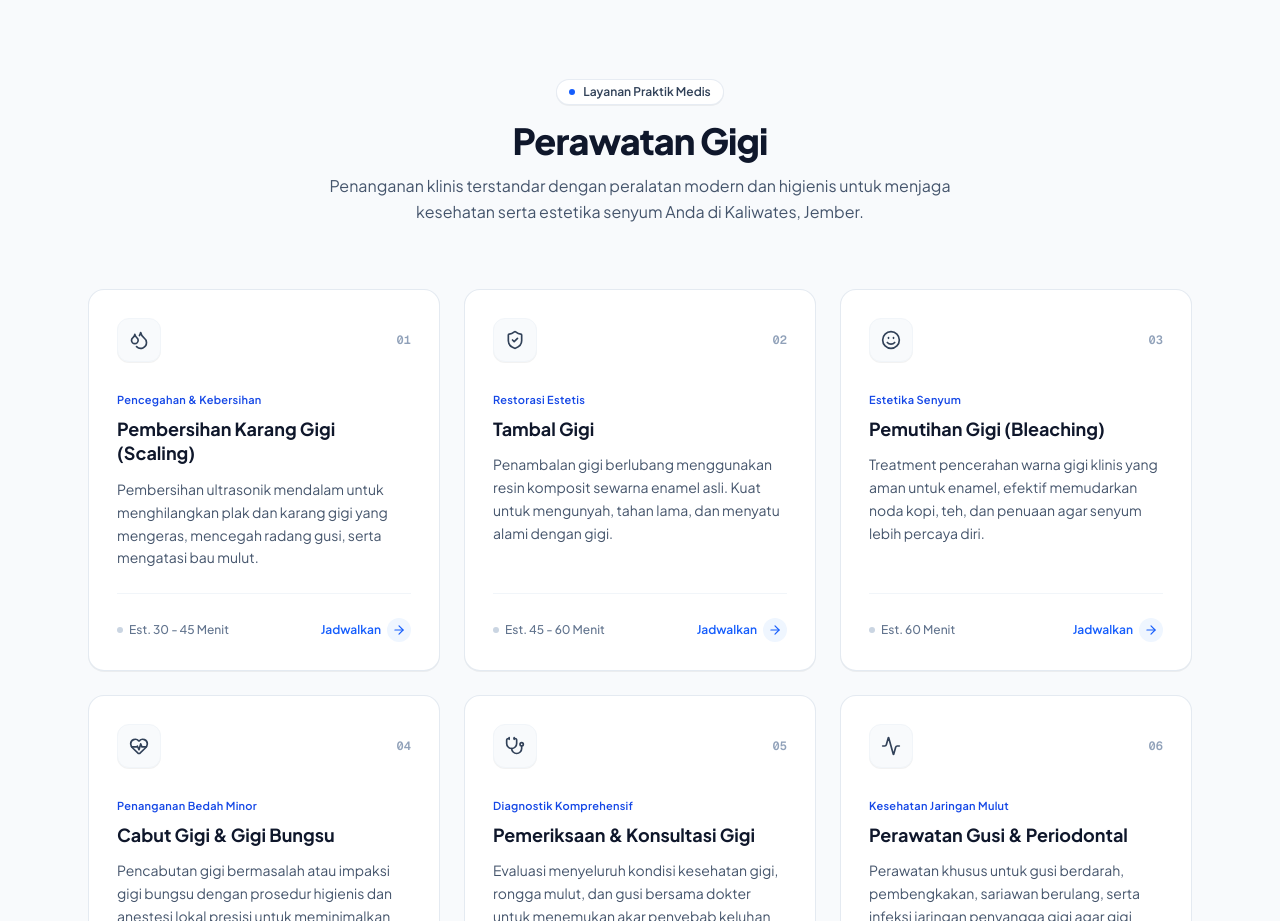
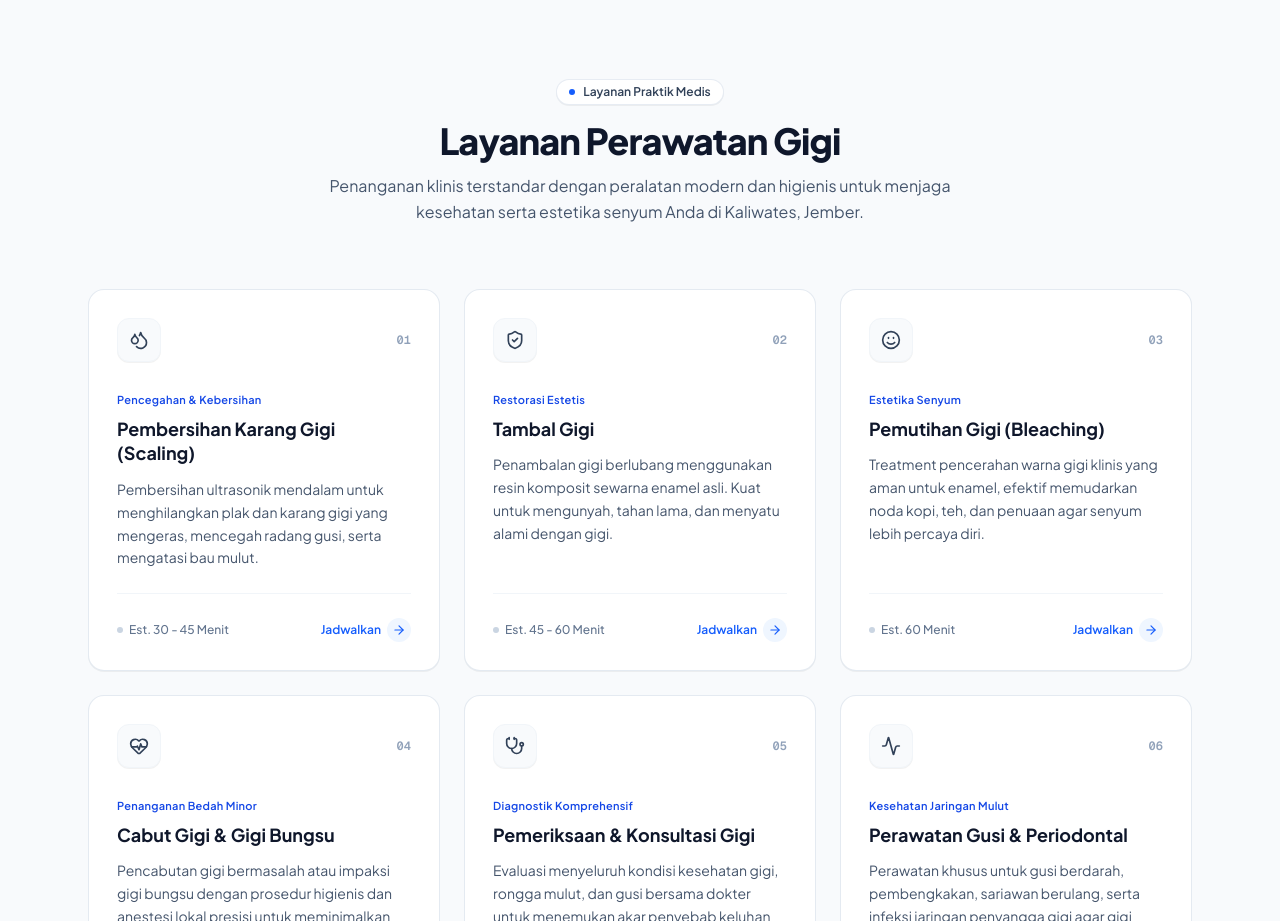
Before and after one commit to Myon2000/web-klinik-gigi, a Next.js app: page / in a window 1280 px wide. Shown: the part 820-1741 px from the top of the page. Built offline with nearby package versions, Linux system fonts and the light colour scheme; no server answers; the database is empty.

Commit message:
feat(seo): add OpenGraph and Twitter share preview images and polish services section title

```diff
--- a/src/app/layout.js
+++ b/src/app/layout.js
@@ -59,12 +59,23 @@ export const metadata = {
     siteName: "Klinik drg. Hetty",
     locale: "id_ID",
     type: "website",
+    images: [
+      {
+        url: "https://images.pexels.com/photos/3845653/pexels-photo-3845653.jpeg?auto=compress&cs=tinysrgb&w=1200",
+        width: 1200,
+        height: 630,
+        alt: "Klinik drg. Hetty Jember - Pelayanan Perawatan Gigi Profesional",
+      },
+    ],
   },
   twitter: {
     card: "summary_large_image",
     title: "Klinik drg. Hetty Jember | Dokter Gigi Profesional",
     description:
       "Klinik dokter gigi di Kaliwates Jember. Scaling, tambal gigi, behel, dan cabut gigi. Buat janji online mudah.",
+    images: [
+      "https://images.pexels.com/photos/3845653/pexels-photo-3845653.jpeg?auto=compress&cs=tinysrgb&w=1200",
+    ],
   },
   robots: {
     index: true,
--- a/src/components/landing/ServicesSection.js
+++ b/src/components/landing/ServicesSection.js
@@ -78,7 +78,7 @@ export default function ServicesSection() {
             <span>Layanan Praktik Medis</span>
           </div>
           <h2 className="text-3xl sm:text-4xl font-extrabold text-slate-900 tracking-tight">
-            Perawatan Gigi
+            Layanan Perawatan Gigi
           </h2>
           <p className="text-slate-600 text-sm sm:text-base mt-3 leading-relaxed">
             Penanganan klinis terstandar dengan peralatan modern dan higienis untuk menjaga kesehatan serta estetika senyum Anda di Kaliwates, Jember.
```
